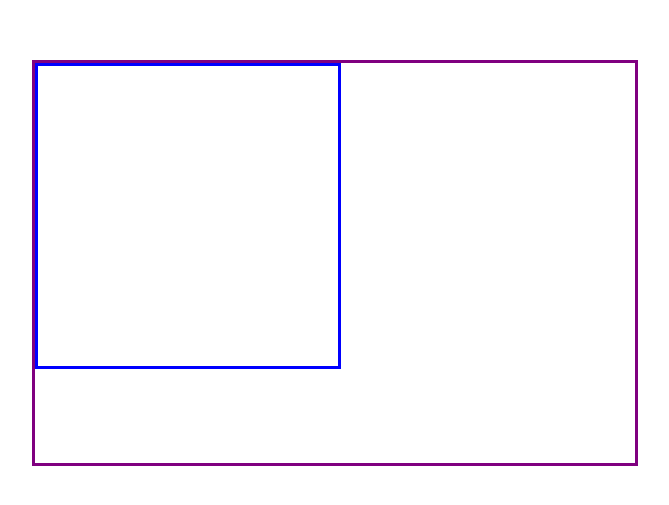
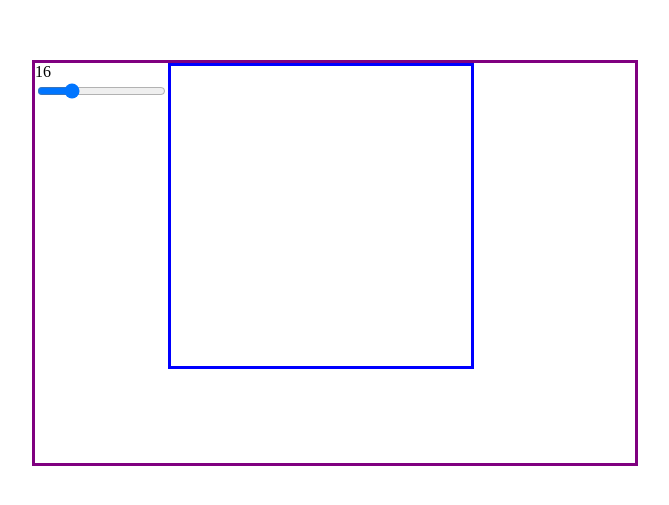
Before and after one commit to josephdanielm/draw-pad, a plain HTML site: page index.html in a window 1280 px wide. Shown: the part 145-650 px from the top of the page, without its empty margins (313-982 px from the left). Drawn offline with Linux system fonts and the light colour scheme.

Commit message:
Add slider

```diff
--- a/index.html
+++ b/index.html
@@ -10,7 +10,10 @@
 <body>
     <div id="pad-container">
 
-
+        <div id="slider-container">
+            <div id="slider-value">16</div>
+            <input id="slider" type="range" min="1" max="64" value="16">
+        </div>
 
         <div id="pad"></div>
 
```
